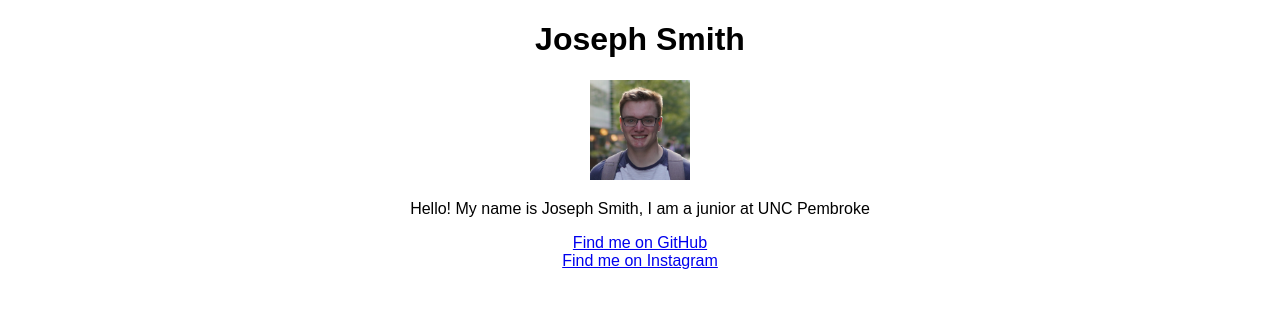
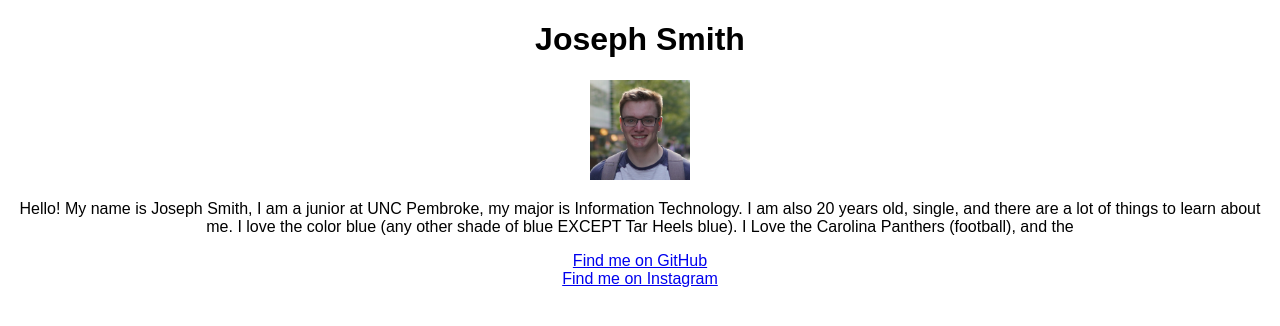
Before and after one commit to jsmith2320/Joseph-, a plain HTML site: page index.html in a window 1280 px wide. Drawn offline with Linux system fonts and the light colour scheme.

Commit message:
Update index.html

```diff
--- a/index.html
+++ b/index.html
@@ -11,7 +11,9 @@
     <h1>Joseph Smith</h1>
     <img src="logo.jpg"></img>
     <p>
-        Hello! My name is Joseph Smith, I am a junior at UNC Pembroke    </p>
+        Hello! My name is Joseph Smith, I am a junior at UNC Pembroke, my major is Information Technology. I am also 20 years old, single, and there are a lot of things to learn
+    about me. I love the color blue (any other shade of blue EXCEPT Tar Heels blue). I Love the Carolina Panthers (football), and the  </p>
+
     <a href="https://github.com/jsmith2320">Find me on GitHub</a>
     <br>
     <a href="https://Instagram.com/jojo2023846">Find me on Instagram</a>
```
